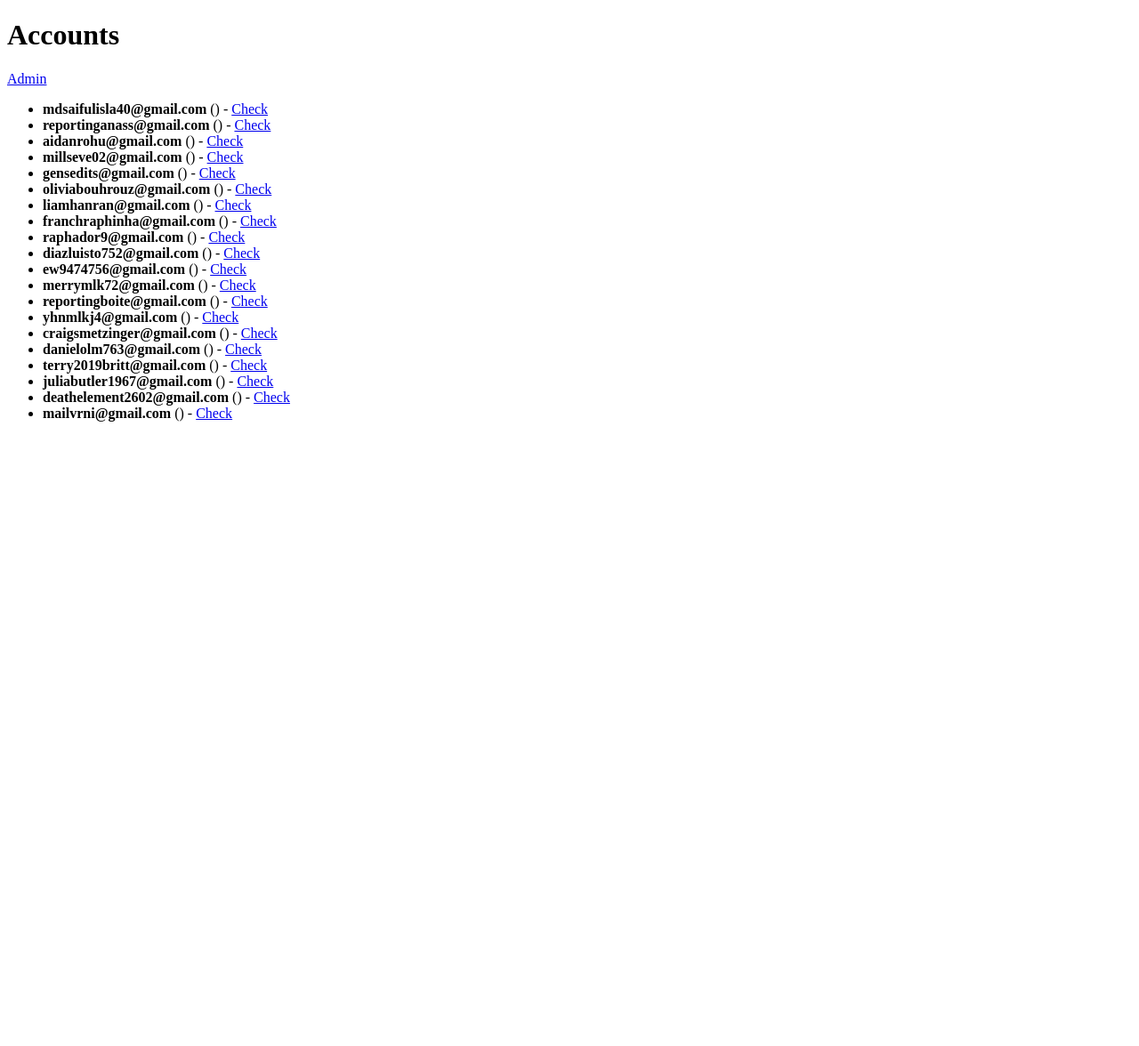
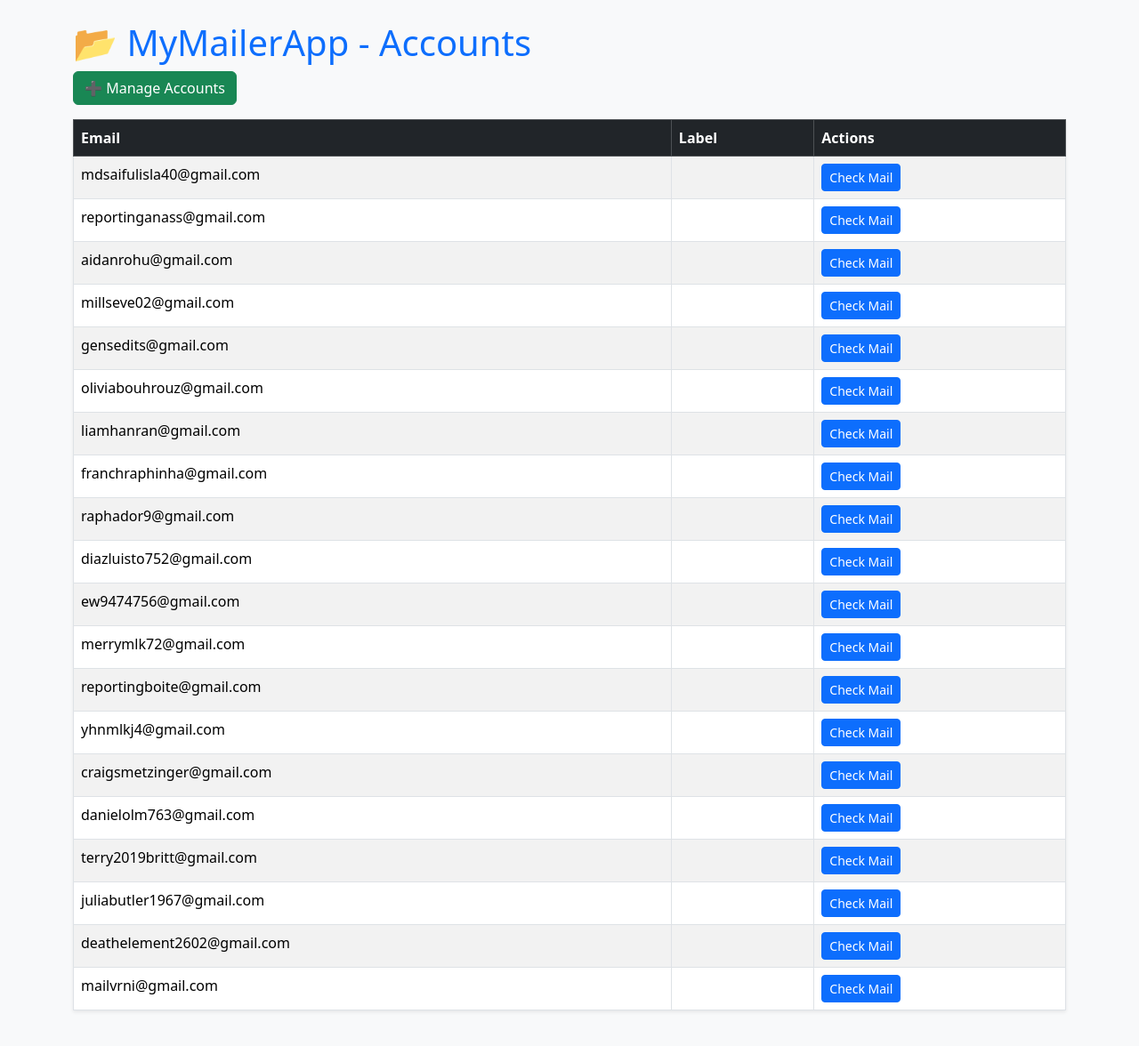
Before and after one commit to ayoubwrok123-png/Newgmss, a Flask app: page / in a window 1280 px wide. Shown: the whole page at 89% size. Before the commit the page ends 474 px from the top, so only its background shows below. Run offline with Flask 3, Linux system fonts and the light colour scheme; data comes from the database, SQL or seed files in the repository.

Commit message:
Update index.html

```diff
--- a/templates/index.html
+++ b/templates/index.html
@@ -1,18 +1,36 @@
 <!doctype html>
-<html>
-<head><meta charset="utf-8"><title>MyMailerApp</title></head>
-<body>
-  <h1>Accounts</h1>
-  <p><a href="/admin">Admin</a></p>
+<html lang="en">
+<head>
+  <meta charset="utf-8">
+  <title>MyMailerApp - Accounts</title>
+  <link href="https://cdn.jsdelivr.net/npm/bootstrap@5.3.3/dist/css/bootstrap.min.css" rel="stylesheet">
+</head>
+<body class="bg-light">
+
+<div class="container py-4">
+  <h1 class="text-primary">📂 MyMailerApp - Accounts</h1>
+  <a href="/admin" class="btn btn-success mb-3">➕ Manage Accounts</a>
+
   {% if accounts %}
-    <ul>
-    {% for id, email, label in accounts %}
-      <li><b>{{ email }}</b> ({{ label or '' }}) -
-          <a href="{{ url_for('check', acc_id=id) }}">Check</a></li>
-    {% endfor %}
-    </ul>
+    <table class="table table-bordered table-striped bg-white shadow-sm">
+      <thead class="table-dark">
+        <tr><th>Email</th><th>Label</th><th>Actions</th></tr>
+      </thead>
+      <tbody>
+      {% for id, email, label in accounts %}
+        <tr>
+          <td>{{ email }}</td>
+          <td>{{ label or '' }}</td>
+          <td><a href="{{ url_for('check', acc_id=id) }}" class="btn btn-primary btn-sm">Check Mail</a></td>
+        </tr>
+      {% endfor %}
+      </tbody>
+    </table>
   {% else %}
-    <p>No accounts yet.</p>
+    <div class="alert alert-warning">No accounts yet.</div>
   {% endif %}
+</div>
+
+<script src="https://cdn.jsdelivr.net/npm/bootstrap@5.3.3/dist/js/bootstrap.bundle.min.js"></script>
 </body>
 </html>
```
